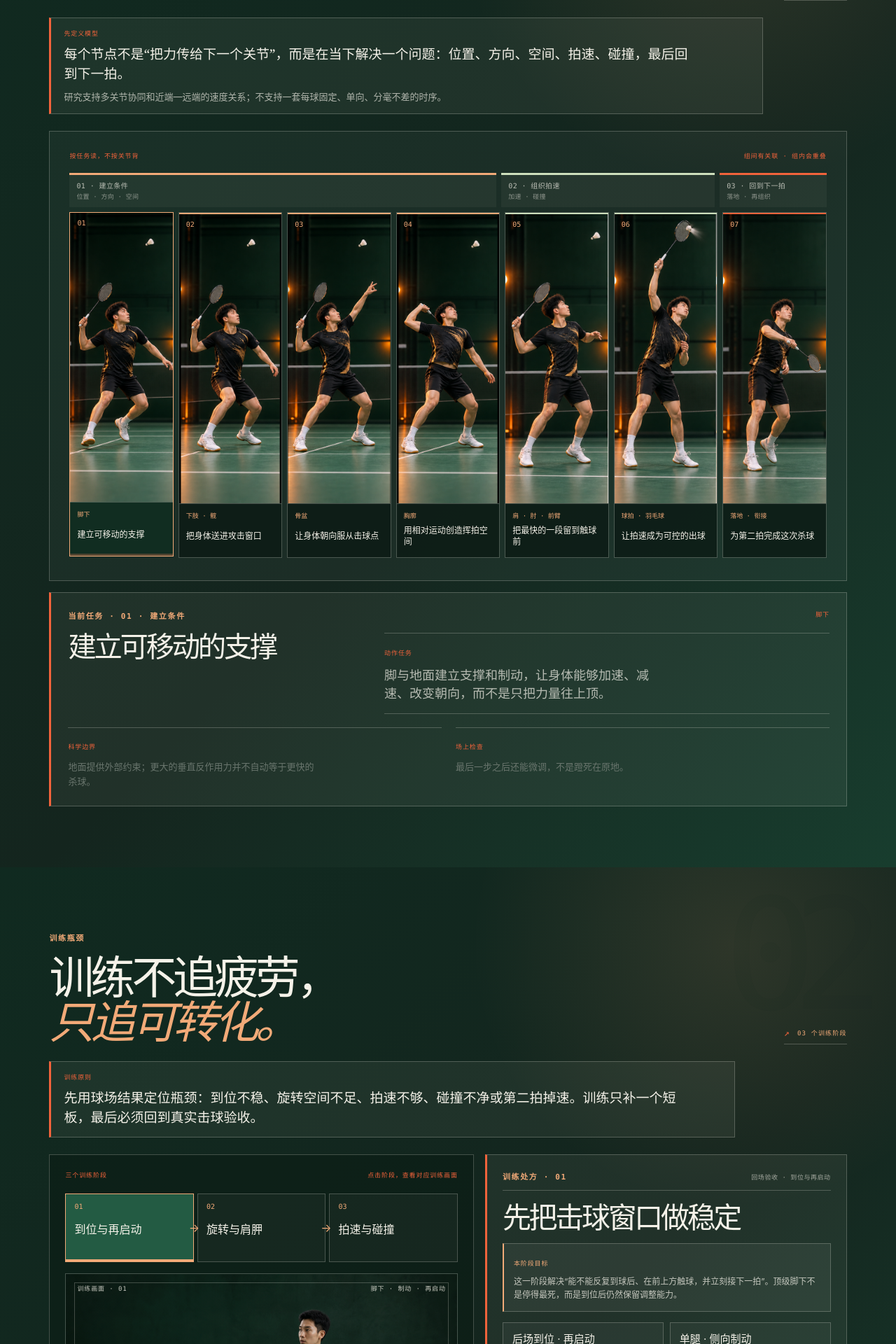
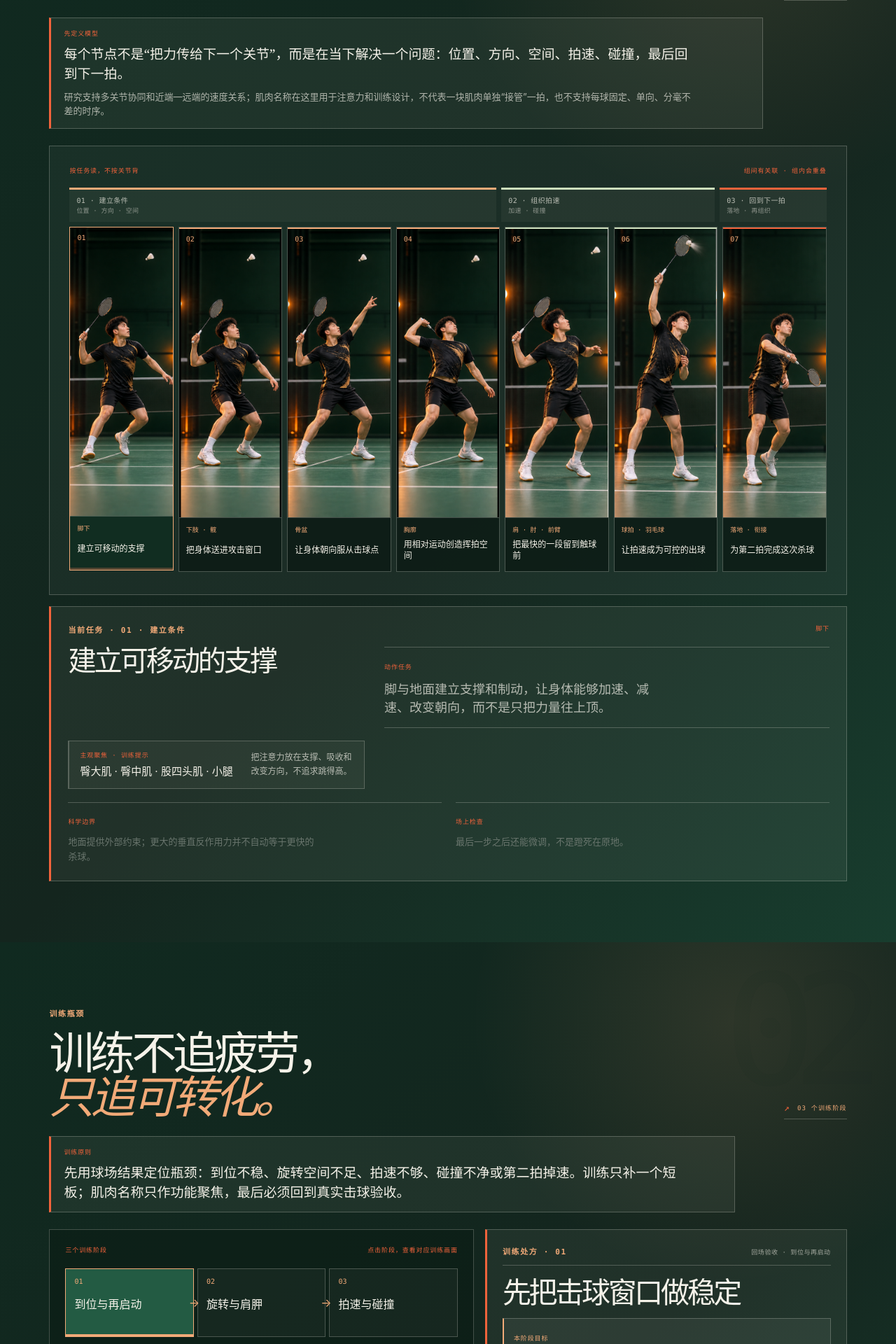
Before and after one commit to dr-birdkiwi/badminton-lab, a Next.js app: page / in a window 1280 px wide. Shown: the part 3660-5580 px from the top of the page at 70% size. Built offline with nearby package versions, Linux system fonts and the light colour scheme.

Commit message:
Add evidence-bounded muscle focus cues

```diff
--- a/app/globals.css
+++ b/app/globals.css
@@ -195,6 +195,11 @@ button:focus-visible, a:focus-visible { outline: 2px solid var(--orange); outlin
 .path-reading-grid { display: grid; gap: 16px; }
 .path-reading-grid > div { padding-top: 12px; border-top: 1px solid var(--line); }
 .path-reading-grid p { max-width: 360px; margin: 9px 0 0; color: var(--muted); font-size: 12px; line-height: 1.7; }
+.path-reading-focus { display: grid; grid-template-columns: minmax(220px, .78fr) minmax(0, 1.22fr); gap: 12px 24px; align-items: center; margin-top: 18px; padding: 13px 15px 14px; border: 1px solid var(--line); border-left: 2px solid var(--orange-soft); background: rgba(245, 242, 233, .045); }
+.path-reading-focus > div { display: grid; gap: 7px; min-width: 0; }
+.path-reading-focus span { color: var(--orange); font: 9px var(--mono); letter-spacing: .1em; }
+.path-reading-focus strong { color: var(--ink); font-size: 15px; line-height: 1.35; font-weight: 400; }
+.path-reading-focus p { margin: 0; color: var(--muted); font-size: 12px; line-height: 1.65; }
 
 .training-section { position: relative; overflow: hidden; background: #e6dfd0; }
 .training-section::before { content: '02'; position: absolute; top: 3vw; right: 4vw; color: rgba(20, 37, 30, .055); font: 220px/.8 var(--mono); letter-spacing: -.16em; pointer-events: none; }
@@ -462,9 +467,13 @@ button:focus-visible, a:focus-visible { outline: 2px solid var(--orange); outlin
 .training-section .training-module-head strong { color: var(--paper); }
 .force-path-section .path-reading-lead,
 .force-path-section .path-reading-grid > div,
+.force-path-section .path-reading-focus,
 .training-section .training-module,
 .training-section .training-sources,
 .training-section .training-rules > div { border-color: var(--white-line); }
+.force-path-section .path-reading-focus { background: rgba(245, 242, 233, .045); }
+.force-path-section .path-reading-focus strong { color: var(--paper); }
+.force-path-section .path-reading-focus p { color: rgba(245, 242, 233, .7); }
 .force-path-section .path-reading-lead p,
 .training-section .training-goal p,
 .training-section .training-module p,
@@ -764,6 +773,9 @@ button:focus-visible, a:focus-visible { outline: 2px solid var(--orange); outlin
   .path-reading-inline h3 { margin-top: 18px; }
   .path-reading-inline .path-reading-lead { margin-top: 18px; }
   .path-reading-inline .path-reading-grid { grid-template-columns: 1fr; gap: 0; margin-top: 0; }
+  .path-reading-focus { grid-template-columns: 1fr; gap: 8px; margin-top: 16px; padding: 12px 13px 13px; }
+  .path-reading-focus strong { font-size: 14px; }
+  .path-reading-focus p { font-size: 13px; }
 }
 
 @media (max-width: 900px) {
--- a/app/page.tsx
+++ b/app/page.tsx
@@ -21,6 +21,8 @@ type ForceNode = {
   group: string;
   title: string;
   action: string;
+  focus: string;
+  focusCue: string;
   principle: string;
   cue: string;
   image: string;
@@ -112,13 +114,13 @@ const lessonMarkers: StudyMarker[] = [
 ];
 
 const forceNodes: ForceNode[] = [
-  { number: '01', label: '脚下', group: '建立条件', title: '建立可移动的支撑', action: '脚与地面建立支撑和制动，让身体能够加速、减速、改变朝向，而不是只把力量往上顶。', principle: '地面提供外部约束；更大的垂直反作用力并不自动等于更快的杀球。', cue: '最后一步之后还能微调，不是蹬死在原地。', image: 'force-action-01.png', imageAlt: '羽毛球后场击球前分腿进入与脚下支撑动作' },
-  { number: '02', label: '下肢 · 髋', group: '建立条件', title: '把身体送进攻击窗口', action: '踝、膝、髋共同管理重心，把球留在拍侧肩前上方，同时保留落地和再启动的空间。', principle: '下肢首先决定你在哪里、朝哪里以及能否制动，而不是直接把速度“送到拍头”。', cue: '不用后仰就能触球，落地后还能启动。', image: 'force-action-02.png', imageAlt: '羽毛球后场击球前最后制动步与踝膝髋支撑动作' },
-  { number: '03', label: '骨盆', group: '建立条件', title: '让身体朝向服从击球点', action: '骨盆随步法和来球条件调整朝向，为躯干和击球臂提供可用空间。', principle: '不同步法、起跳方式和击球选择会改变时序；不存在每球统一的“先转骨盆”。', cue: '身体朝向服务击球点，而不是为了转体而转体。', image: 'force-action-03.png', imageAlt: '羽毛球后场击球前骨盆开始转向并组织身体方向' },
-  { number: '04', label: '胸廓', group: '建立条件', title: '用相对运动创造挥拍空间', action: '胸廓与骨盆共同改变朝向，并在需要时保留相对旋转，让拍臂有一条不被身体挤掉的加速通道。', principle: '骨盆—胸廓的相对运动可能帮助加速，但不是越大越好，也不是每种来球都要复制同一幅姿势。', cue: '转体没有挤掉挥拍空间，身体和拍臂能在触球前合流。', image: 'force-action-04.png', imageAlt: '羽毛球后场击球前胸廓与骨盆形成相对旋转并为拍臂留出空间' },
-  { number: '05', label: '肩 · 肘 · 前臂', group: '组织拍速', title: '把最快的一段留到触球前', action: '肩内旋、肘伸与前臂旋转在短暂的加速窗口内协同，提高拍头速度。', principle: '研究支持多关节协同，不支持把拍速归功于单一关节或孤立“甩腕”。', cue: '拍头快但身体不僵；触球时肘不过度锁死，上臂不过度耸高。', image: 'force-action-05.png', imageAlt: '羽毛球击球前肩肘前臂协同加速动作' },
-  { number: '06', label: '球拍 · 羽毛球', group: '组织拍速', title: '让拍速成为可控的出球', action: '拍头速度、拍面方向和实际触球位置共同决定出球速度、方向和下压角度。', principle: '拍头速度与出球速度高度相关，但并非一一相等；触球位置、拍面和器材特性都会改变碰撞效率。', cue: '连续 10 球的声音、方向和目标命中都稳定，而不是只看其中最快一球。', image: 'force-action-06.png', imageAlt: '羽毛球拍面与羽毛球在高点击球点发生碰撞' },
-  { number: '07', label: '落地 · 衔接', group: '回到下一拍', title: '为第二拍完成这次杀球', action: '随挥与落地吸收速度，再根据落点和对手回球方向选择跟进位置。', principle: '杀球不是只看首球速度；能否迫使弱回球并接管下一拍，才是动作在比赛中的完整价值。', cue: '对手触球前完成分腿，球拍回到身体前方。', image: 'force-action-07.png', imageAlt: '羽毛球杀球后的剪式落地、收拍与下一拍衔接动作' },
+  { number: '01', label: '脚下', group: '建立条件', title: '建立可移动的支撑', action: '脚与地面建立支撑和制动，让身体能够加速、减速、改变朝向，而不是只把力量往上顶。', focus: '臀大肌 · 臀中肌 · 股四头肌 · 小腿', focusCue: '把注意力放在支撑、吸收和改变方向，不追求跳得高。', principle: '地面提供外部约束；更大的垂直反作用力并不自动等于更快的杀球。', cue: '最后一步之后还能微调，不是蹬死在原地。', image: 'force-action-01.png', imageAlt: '羽毛球后场击球前分腿进入与脚下支撑动作' },
+  { number: '02', label: '下肢 · 髋', group: '建立条件', title: '把身体送进攻击窗口', action: '踝、膝、髋共同管理重心，把球留在拍侧肩前上方，同时保留落地和再启动的空间。', focus: '臀大肌 · 腘绳肌 · 内收肌', focusCue: '感受身体被送进窗口，同时保留落地和再启动的余量。', principle: '下肢首先决定你在哪里、朝哪里以及能否制动，而不是直接把速度“送到拍头”。', cue: '不用后仰就能触球，落地后还能启动。', image: 'force-action-02.png', imageAlt: '羽毛球后场击球前最后制动步与踝膝髋支撑动作' },
+  { number: '03', label: '骨盆', group: '建立条件', title: '让身体朝向服从击球点', action: '骨盆随步法和来球条件调整朝向，为躯干和击球臂提供可用空间。', focus: '臀肌 · 内收肌 · 腹斜肌', focusCue: '用这些区域调方向，不要为了“转体”把骨盆拧到终点。', principle: '不同步法、起跳方式和击球选择会改变时序；不存在每球统一的“先转骨盆”。', cue: '身体朝向服务击球点，而不是为了转体而转体。', image: 'force-action-03.png', imageAlt: '羽毛球后场击球前骨盆开始转向并组织身体方向' },
+  { number: '04', label: '胸廓', group: '建立条件', title: '用相对运动创造挥拍空间', action: '胸廓与骨盆共同改变朝向，并在需要时保留相对旋转，让拍臂有一条不被身体挤掉的加速通道。', focus: '腹斜肌 · 背阔肌 · 前锯肌 · 下斜方肌', focusCue: '胸廓转向为拍臂让路，躯干保持可调，不把腰椎拧成固定姿势。', principle: '骨盆—胸廓的相对运动可能帮助加速，但不是越大越好，也不是每种来球都要复制同一幅姿势。', cue: '转体没有挤掉挥拍空间，身体和拍臂能在触球前合流。', image: 'force-action-04.png', imageAlt: '羽毛球后场击球前胸廓与骨盆形成相对旋转并为拍臂留出空间' },
+  { number: '05', label: '肩 · 肘 · 前臂', group: '组织拍速', title: '把最快的一段留到触球前', action: '肩内旋、肘伸与前臂旋转在短暂的加速窗口内协同，提高拍头速度。', focus: '胸大肌 · 背阔肌 · 三角肌 · 肩袖 · 肱三头肌', focusCue: '肩、肘与前臂共同完成最后加速；肩膀放松，不等于手臂被动。', principle: '研究支持多关节协同，不支持把拍速归功于单一关节或孤立“甩腕”。', cue: '拍头快但身体不僵；触球时肘不过度锁死，上臂不过度耸高。', image: 'force-action-05.png', imageAlt: '羽毛球击球前肩肘前臂协同加速动作' },
+  { number: '06', label: '球拍 · 羽毛球', group: '组织拍速', title: '让拍速成为可控的出球', action: '拍头速度、拍面方向和实际触球位置共同决定出球速度、方向和下压角度。', focus: '前臂旋前 / 旋后肌 · 握拍手指', focusCue: '触球前放松，接触瞬间调整握拍和拍面；用前臂旋转，不靠“甩手腕”。', principle: '拍头速度与出球速度高度相关，但并非一一相等；触球位置、拍面和器材特性都会改变碰撞效率。', cue: '连续 10 球的声音、方向和目标命中都稳定，而不是只看其中最快一球。', image: 'force-action-06.png', imageAlt: '羽毛球拍面与羽毛球在高点击球点发生碰撞' },
+  { number: '07', label: '落地 · 衔接', group: '回到下一拍', title: '为第二拍完成这次杀球', action: '随挥与落地吸收速度，再根据落点和对手回球方向选择跟进位置。', focus: '臀肌 · 股四头肌 · 腘绳肌 · 小腿 · 躯干稳定肌', focusCue: '用下肢和躯干吸收速度，回到可动位置，而不是硬停在原地。', principle: '杀球不是只看首球速度；能否迫使弱回球并接管下一拍，才是动作在比赛中的完整价值。', cue: '对手触球前完成分腿，球拍回到身体前方。', image: 'force-action-07.png', imageAlt: '羽毛球杀球后的剪式落地、收拍与下一拍衔接动作' },
 ];
 
 const trainingStages: TrainingStage[] = [
@@ -268,7 +270,7 @@ export default function Home() {
 
       <section id="force-path" className="force-path-section force-section">
         <div className="section-heading"><div><span className="section-label">表现链</span><h2>这不是传送带，<br /><em>是一组相互约束。</em></h2></div><span className="section-index">07 个动作任务</span></div>
-        <div className="path-statement"><span>先定义模型</span><strong>每个节点不是“把力传给下一个关节”，而是在当下解决一个问题：位置、方向、空间、拍速、碰撞，最后回到下一拍。</strong><p>研究支持多关节协同和近端—远端的速度关系；不支持一套每球固定、单向、分毫不差的时序。</p></div>
+        <div className="path-statement"><span>先定义模型</span><strong>每个节点不是“把力传给下一个关节”，而是在当下解决一个问题：位置、方向、空间、拍速、碰撞，最后回到下一拍。</strong><p>研究支持多关节协同和近端—远端的速度关系；肌肉名称在这里用于注意力和训练设计，不代表一块肌肉单独“接管”一拍，也不支持每球固定、单向、分毫不差的时序。</p></div>
         <div className="path-layout">
           <div className="path-visual">
             <div className="path-meta"><span>按任务读，不按关节背</span><span>组间有关联 · 组内会重叠</span></div>
@@ -285,6 +287,7 @@ export default function Home() {
             <div className="path-reading-top"><span className="section-label">当前任务 · {node.number} · {node.group}</span><b>{node.label}</b></div>
             <h3>{node.title}</h3>
             <div className="path-reading-lead"><span>动作任务</span><p>{node.action}</p></div>
+            <div className="path-reading-focus"><div><span>主观聚焦 · 训练提示</span><strong>{node.focus}</strong></div><p>{node.focusCue}</p></div>
             <div className="path-reading-grid"><div><span>科学边界</span><p>{node.principle}</p></div><div><span>场上检查</span><p>{node.cue}</p></div></div>
           </div>
         </div>
@@ -292,7 +295,7 @@ export default function Home() {
 
       <section id="training" className="training-section force-section">
         <div className="section-heading"><div><span className="section-label">训练瓶颈</span><h2>训练不追疲劳，<br /><em>只追可转化。</em></h2></div><span className="section-index">03 个训练阶段</span></div>
-        <div className="training-statement"><span>训练原则</span><strong>先用球场结果定位瓶颈：到位不稳、旋转空间不足、拍速不够、碰撞不净或第二拍掉速。训练只补一个短板，最后必须回到真实击球验收。</strong></div>
+        <div className="training-statement"><span>训练原则</span><strong>先用球场结果定位瓶颈：到位不稳、旋转空间不足、拍速不够、碰撞不净或第二拍掉速。训练只补一个短板；肌肉名称只作功能聚焦，最后必须回到真实击球验收。</strong></div>
         <div className="training-layout">
           <div className="training-visual" role="tablist" aria-label="杀球训练阶段">
             <div className="training-meta"><span>三个训练阶段</span><span>点击阶段，查看对应训练画面</span></div>
@@ -316,7 +319,7 @@ export default function Home() {
             </div>
           </div>
         </div>
-        <p className="training-note">增强式训练可能改善力量表现、敏捷、速度和平衡，但现有羽毛球研究的证据确定性较低；本站把它作为补充，不把它直接等同于杀球变快。疼痛、麻木或明显不稳时停止，并寻求专业评估。</p>
+        <p className="training-note">增强式训练可能改善力量表现、敏捷、速度和平衡，但现有羽毛球研究的证据确定性较低；本站把它作为补充，不把它直接等同于杀球变快。不要用某块肌肉的酸胀判断技术正确；疼痛、麻木或明显不稳时停止，并寻求专业评估。</p>
         <div className="training-sources"><span>训练证据</span><a href="https://pmc.ncbi.nlm.nih.gov/articles/PMC12170632/" target="_blank" rel="noreferrer">2025 / 肌肉协同 ↗</a><a href="https://pubmed.ncbi.nlm.nih.gov/38533062/" target="_blank" rel="noreferrer">2024 / 增强式训练综述 ↗</a><a href="https://pubmed.ncbi.nlm.nih.gov/33663330/" target="_blank" rel="noreferrer">2024 / 精英跳杀决定因素 ↗</a></div>
       </section>
 
@@ -344,8 +347,8 @@ export default function Home() {
           <StudyPlate src="evidence-study.png" alt="羽毛球拍、羽毛球和场地测量网格组成的运动科学证据研究图" meta="证据研究 / 06" side="测量与边界" footer="观察 → 测量 → 解释 → 保留边界" markers={[]} className="boundary-study-plate" />
           <div className="visual-reading-note"><span>不要把模型当定律</span><strong>先区分观察到的结果，再解释身体机制。</strong><p>研究可以帮助我们知道哪些变量更接近击球结果，但不能替每个球员规定唯一姿势。专业性也包括知道结论在哪里停止。</p><div><b>阅读层级</b><span>研究发现 · 生物力学解释 · 教练经验 · 个体差异</span></div></div>
         </div>
-        <div className="boundary-grid"><article><span>可以说</span><h3>拍速、触球配置与碰撞效率最接近结果</h3><p>精英研究反复指出，拍头速度、触球时的上肢配置，以及拍床上的实际触球位置，都与球速和方向有关。</p></article><article><span>不能说</span><h3>蹬地越大，不等于球一定越快</h3><p>精英跳杀研究中，垂直地面反作用力与力发展率并未和球速相关；“脚到手的固定传力链”不能当成已证实定律。</p></article><article><span>本站原则</span><h3>先看比赛结果，再解释关节动作</h3><p>先判断窗口、拍速、碰撞和第二拍，再用生物力学寻找瓶颈；不同打法、步法和个体可以有不同解法。</p></article></div>
-        <div className="source-strip"><span>主要来源</span><a href="https://sfbadminton.tenniscity.org/wp-content/uploads/sites/29/2020/03/bwf_coach_education_coaches_manual_l1-2nd-edition-midres.pdf" target="_blank" rel="noreferrer">教练手册 · 杀球 ↗</a><a href="https://pubmed.ncbi.nlm.nih.gov/33663330/" target="_blank" rel="noreferrer">精英跳杀研究 ↗</a><a href="https://oars.uos.ac.uk/1325/" target="_blank" rel="noreferrer">触球位置研究 ↗</a><a href="https://figshare.com/articles/journal_contribution/28759388" target="_blank" rel="noreferrer">击球稳定性研究 ↗</a></div>
+        <div className="boundary-grid"><article><span>可以说</span><h3>不同阶段，有不同功能聚焦</h3><p>研究观察到的是多肌群协同。本站用下肢、躯干、肩胛、肩肘前臂和握拍分别提示当前任务，不把它们写成单肌肉开关。</p></article><article><span>不能说</span><h3>某块肌肉负责把力传到拍头</h3><p>“躯干是引擎、手臂只是鞭绳”适合作为纠正抡臂的比喻，却不能替代真实的肩、肘、前臂主动协同，也不能据此下伤病结论。</p></article><article><span>本站原则</span><h3>用感觉引导，用结果验证</h3><p>主观聚焦帮助你组织动作；窗口、拍速、中心碰撞和下一拍，才用来判断这次发力是否真的转化。</p></article></div>
+        <div className="source-strip"><span>主要来源</span><a href="https://sfbadminton.tenniscity.org/wp-content/uploads/sites/29/2020/03/bwf_coach_education_coaches_manual_l1-2nd-edition-midres.pdf" target="_blank" rel="noreferrer">教练手册 · 杀球 ↗</a><a href="https://www.frontiersin.org/journals/sports-and-active-living/articles/10.3389/fspor.2025.1596670/full" target="_blank" rel="noreferrer">肌肉协同研究 ↗</a><a href="https://pubmed.ncbi.nlm.nih.gov/33663330/" target="_blank" rel="noreferrer">精英跳杀研究 ↗</a><a href="https://oars.uos.ac.uk/1325/" target="_blank" rel="noreferrer">触球位置研究 ↗</a><a href="https://figshare.com/articles/journal_contribution/28759388" target="_blank" rel="noreferrer">击球稳定性研究 ↗</a></div>
       </section>
 
       <footer className="force-footer"><span>力场 / 羽毛球发力实验室</span><strong>高手表现复盘</strong><span>专家修订 · 2026.08</span></footer>
```
